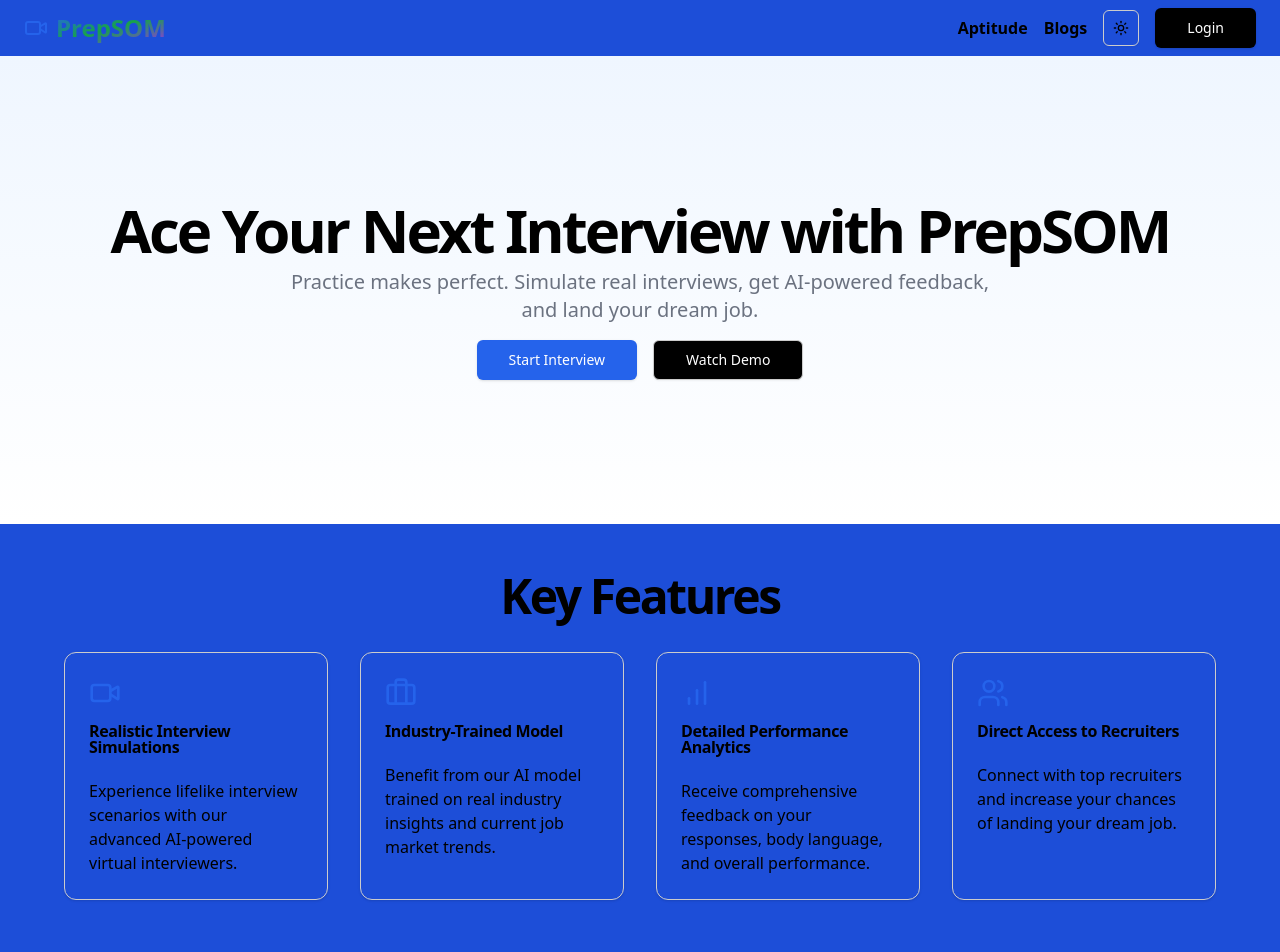
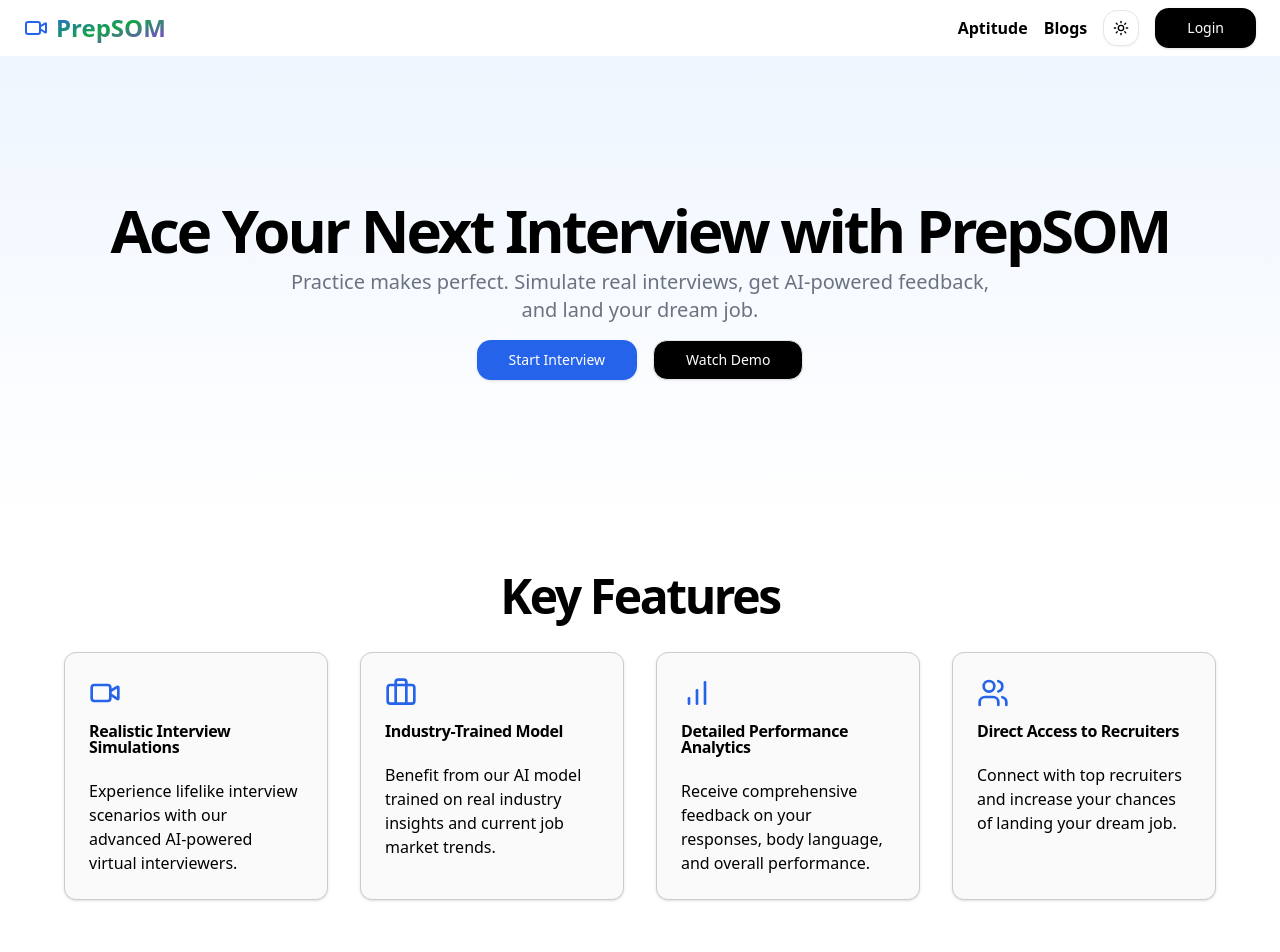
Before and after one commit to shubh-37/udaan-frontend, a React (Vite) app: page / in a window 1280 px wide. Shown: the top 952 px of the page. Built offline with nearby package versions, Linux system fonts and the light colour scheme; no server answers.

Commit message:
Configured the color variables and tailwind utilities

```diff
--- a/tailwind.config.js
+++ b/tailwind.config.js
@@ -1,12 +1,24 @@
 /** @type {import('tailwindcss').Config} */
+import { fontFamily } from 'tailwindcss/defaultTheme';
 export default {
   darkMode: ['class'],
   content: ['./index.html', './src/**/*.{js,ts,jsx,tsx}'],
   theme: {
+    container: {
+      center: true,
+      padding: '2rem',
+      screens: {
+        '2xl': '1400px'
+      }
+    },
     extend: {
       animation: {
         marquee: 'marquee var(--duration) infinite linear',
-  			'marquee-vertical': 'marquee-vertical var(--duration) linear infinite'
+        'marquee-vertical': 'marquee-vertical var(--duration) linear infinite',
+        'accordion-down': 'accordion-down 0.2s ease-out',
+        'accordion-up': 'accordion-up 0.2s ease-out',
+        'accordion-down': 'accordion-down 0.2s ease-out',
+        'accordion-up': 'accordion-up 0.2s ease-out'
       },
       keyframes: {
         marquee: {
@@ -30,16 +42,85 @@ export default {
           to: {
             transform: 'translateY(calc(-100% - var(--gap)))'
           }
+        },
+        'accordion-down': {
+          from: {
+            height: '0'
+          },
+          to: {
+            height: 'var(--radix-accordion-content-height)'
           }
         },
-  		colors: {
-  			primary: '#1D4ed8',
-  			'primary-foreground': '#ffffff',
-  			background: '#1D4ed8',
-  			ring: '#93C5FD',
-        background3: '#fff',
+        'accordion-up': {
+          from: {
+            height: 'var(--radix-accordion-content-height)'
+          },
+          to: {
+            height: '0'
+          }
+        },
+        'fade-up': {
+          '0%': {
+            opacity: '0',
+            transform: 'translateY(10px)'
+          },
+          '100%': {
+            opacity: '1',
+            transform: 'translateY(0)'
+          }
+        },
+        'fade-down': {
+          '0%': {
+            opacity: '0',
+            transform: 'translateY(-10px)'
+          },
+          '100%': {
+            opacity: '1',
+            transform: 'translateY(0)'
           }
         }
       },
-  plugins: []
+      borderRadius: {
+        lg: 'var(--radius)',
+        md: 'calc(var(--radius) - 2px)',
+        sm: 'calc(var(--radius) - 4px)'
+      },
+      colors: {
+        primary: {
+          DEFAULT: 'hsl(var(--primary))', // Dark gray (0 0% 20%) in light, light gray (0 0% 80%) in dark
+          foreground: 'hsl(var(--primary-foreground))' // White (0 0% 100%) in light, black (0 0% 0%) in dark
+        },
+        background: 'hsl(var(--background))', // White (0 0% 100%) in light, black (0 0% 0%) in dark
+        ring: 'hsl(var(--ring))', // Dark gray (0 0% 20%) in light, light gray (0 0% 80%) in dark
+        border: 'hsl(var(--border))', // Light gray (0 0% 80%) in light, dark gray (0 0% 20%) in dark
+        input: 'hsl(var(--input))', // Light gray (0 0% 90%) in light, very dark gray (0 0% 15%) in dark
+        foreground: 'hsl(var(--foreground))', // Black (0 0% 0%) in light, white (0 0% 100%) in dark
+        secondary: {
+          DEFAULT: 'hsl(var(--secondary))', // Light gray (0 0% 90%) in light, dark gray (0 0% 20%) in dark
+          foreground: 'hsl(var(--secondary-foreground))' // Black (0 0% 0%) in light, white (0 0% 100%) in dark
+        },
+        destructive: {
+          DEFAULT: 'hsl(var(--destructive))', // Red (0 84.2% 60.2%) in light, darker red (0 62.8% 30.6%) in dark
+          foreground: 'hsl(var(--destructive-foreground))' // White (0 0% 100%) in both
+        },
+        muted: {
+          DEFAULT: 'hsl(var(--muted))', // Very light gray (0 0% 95%) in light, very dark gray (0 0% 15%) in dark
+          foreground: 'hsl(var(--muted-foreground))' // Medium gray (0 0% 40%) in light, medium light gray (0 0% 60%) in dark
+        },
+        accent: {
+          DEFAULT: 'hsl(var(--accent))', // Light gray (0 0% 90%) in light, dark gray (0 0% 20%) in dark
+          foreground: 'hsl(var(--accent-foreground))' // Black (0 0% 0%) in light, white (0 0% 100%) in dark
+        },
+        popover: {
+          DEFAULT: 'hsl(var(--popover))', // White (0 0% 100%) in light, black (0 0% 0%) in dark
+          foreground: 'hsl(var(--popover-foreground))' // Black (0 0% 0%) in light, white (0 0% 100%) in dark
+        },
+        card: {
+          DEFAULT: 'hsl(var(--card))', // Very light gray (0 0% 98%) in light, very dark gray (0 0% 10%) in dark
+          foreground: 'hsl(var(--card-foreground))' // Black (0 0% 0%) in light, white (0 0% 100%) in dark
+        }
+      }
+    }
+  },
+  plugins: [require('tailwindcss-animate')]
 };
```
Lines whose indentation alone changed are shown as unchanged.
